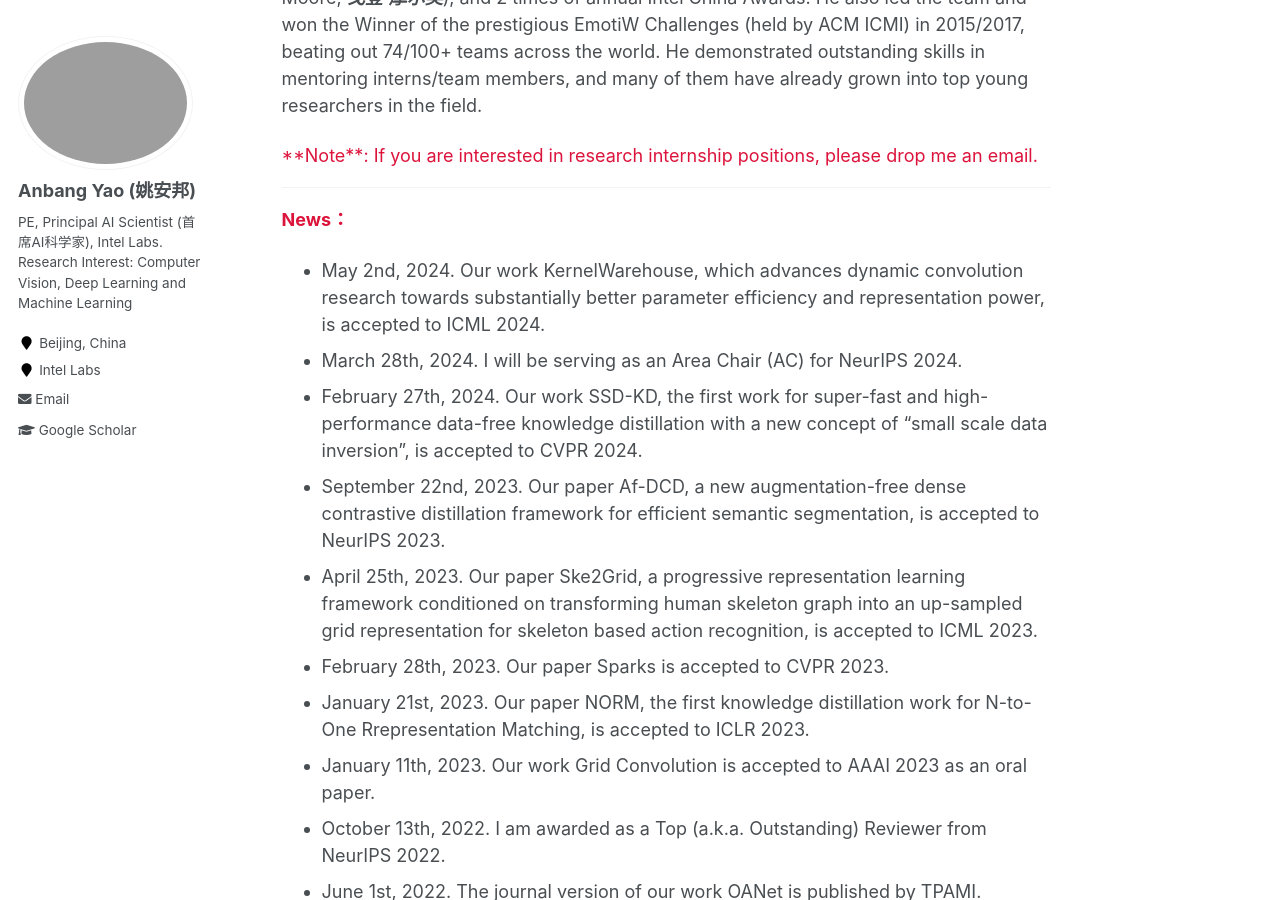
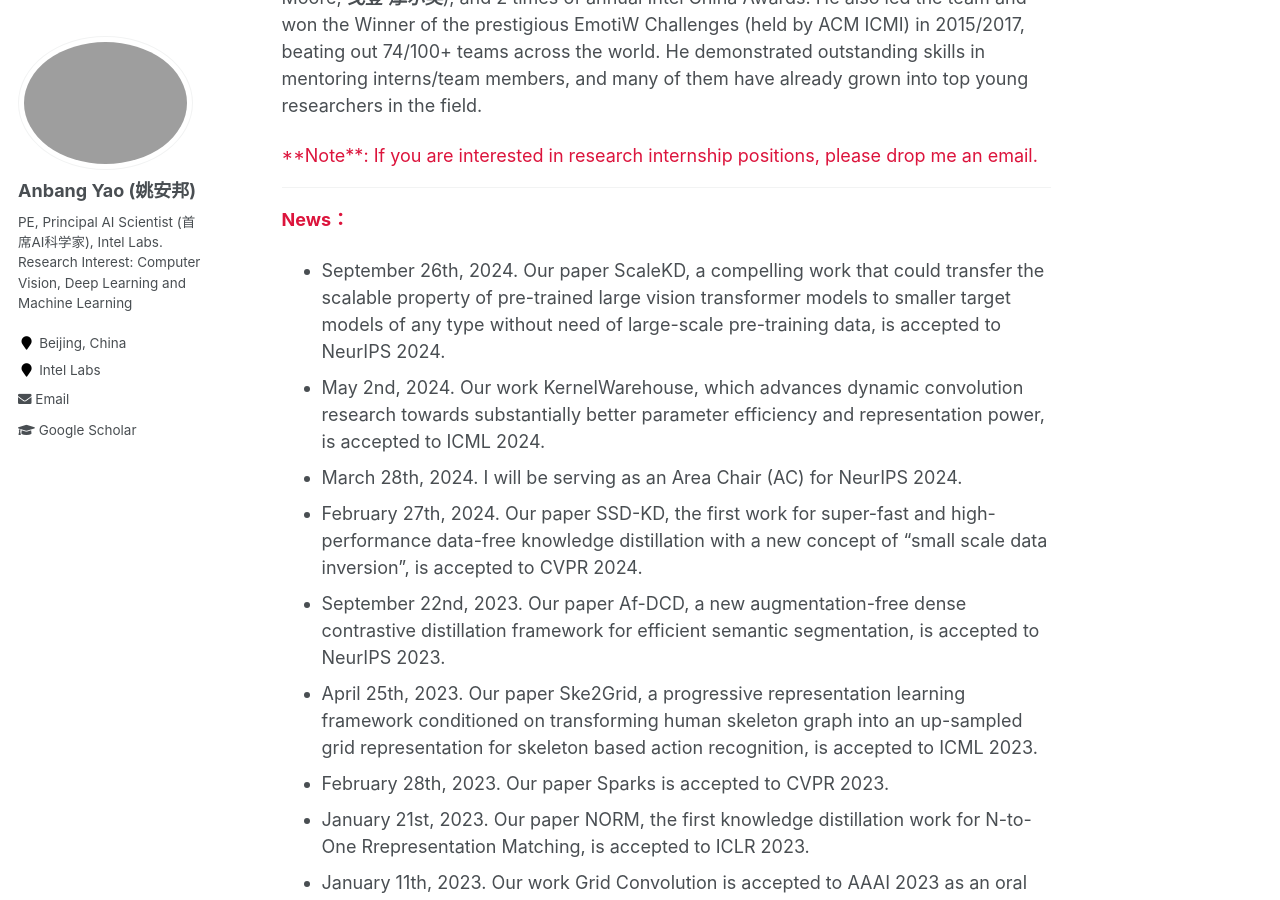
Before and after one commit to YaoAnbang/YaoAnbang.github.io, a Jekyll site: the page built from _pages/about.md, in a window 1280 px wide and 900 px high, scrolled down 718 px. Built offline with Jekyll 4.4.1, drawn with Linux system fonts in a browser that asks for light colours; some of the changed text lies outside the part shown.

Commit message:
Update about.md

```diff
--- a/_pages/about.md
+++ b/_pages/about.md
@@ -17,9 +17,10 @@
 ---
 **<font color="Crimson">News：</font>**
 
++ September 26th, 2024. Our paper ScaleKD, a compelling work that could transfer the scalable property of pre-trained large vision transformer models to smaller target models of any type without need of large-scale pre-training data, is accepted to NeurIPS 2024.
 + May 2nd, 2024. Our work KernelWarehouse, which advances dynamic convolution research towards substantially better parameter efficiency and representation power, is accepted to ICML 2024.
 + March 28th, 2024. I will be serving as an Area Chair (AC) for NeurIPS 2024.
-+ February 27th, 2024. Our work SSD-KD, the first work for super-fast and high-performance data-free knowledge distillation with a new concept of "small scale data inversion", is accepted to CVPR 2024.
++ February 27th, 2024. Our paper SSD-KD, the first work for super-fast and high-performance data-free knowledge distillation with a new concept of "small scale data inversion", is accepted to CVPR 2024.
 + September 22nd, 2023. Our paper Af-DCD, a new augmentation-free dense contrastive distillation framework for efficient semantic segmentation, is accepted to NeurIPS 2023.
 + April 25th, 2023. Our paper Ske2Grid, a progressive representation learning framework conditioned on transforming human skeleton graph into an up-sampled grid representation for skeleton based action recognition, is accepted to ICML 2023.
 + February 28th, 2023. Our paper Sparks is accepted to CVPR 2023.  <!--scored with 5/5/4-->
@@ -62,6 +63,8 @@
 =====
 
 **2024**
+<!-- <blockquote> -->
++ ScaleKD: Strong Vision Transformers Could Be Excellent Teachers.<br> Jiawei Fan\*, Chao Li\*, Xiaolong Liu\*, and Anbang Yao\#.<br><em>**Conference on Neural Information Processing Systems (NeurIPS)**</em>, 2024.<br> [<font color="DodgerBlue">[Paper]</font>](https://github.com/DeepOptimization/ScaleKD).[<font color="DodgerBlue">[Code]</font>](https://github.com/DeepOptimization/ScaleKD).<br>
 <!-- <blockquote> -->
 + KernelWarehouse: Rethinking the Design of Dynamic Convolution.<br> Chao Li\* and Anbang Yao\#.<br><em>**International Conference on Machine Learning (ICML)**</em>, 2024.<br>[<font color="DodgerBlue">[Paper will be coming soon]</font>](https://github.com/OSVAI/KernelWarehouse).[<font color="DodgerBlue">[Code will be coming soon]</font>](https://github.com/OSVAI/KernelWarehouse).<br>
 <!-- <blockquote> -->
```
